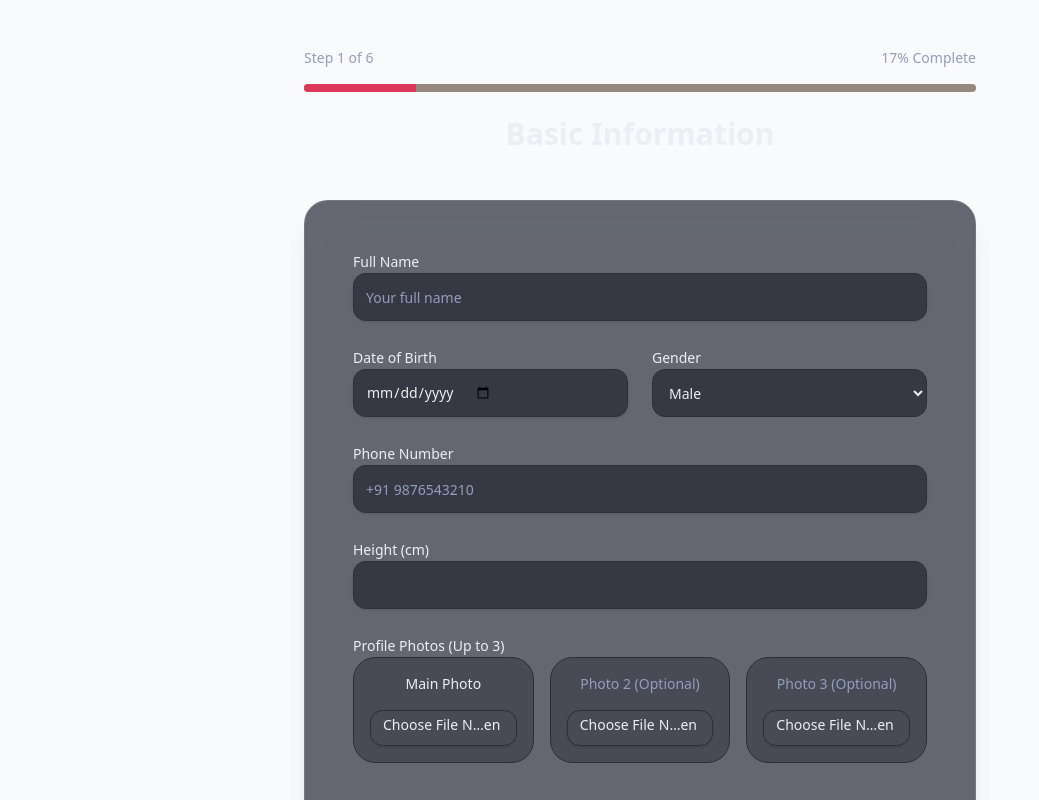
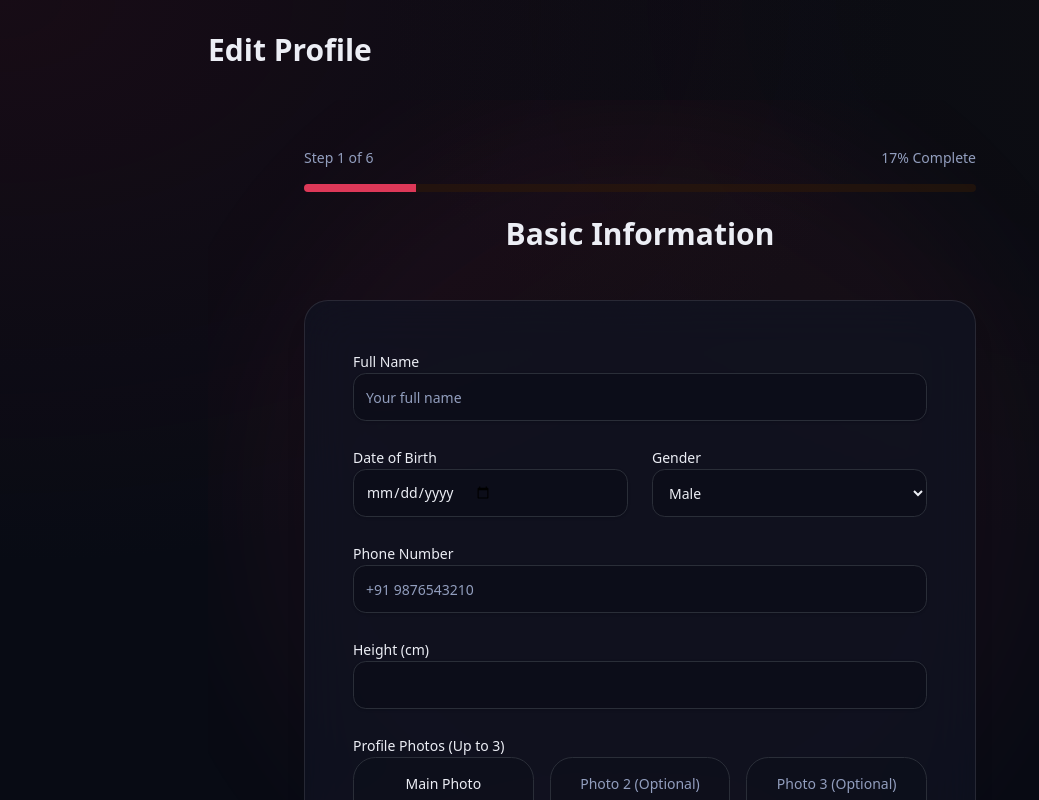
Before and after one commit to lakshay-sharma-02/vivaha, a Next.js app: page /dashboard/edit-profile in a window 1280 px wide. Shown: the top 800 px of the page, without its empty margins (0-1039 px from the left). Built offline with nearby package versions, Linux system fonts and the light colour scheme; no server answers.

Commit message:
fix: remove hardcoded light background on onboarding

```diff
--- a/app/dashboard/edit-profile/page.tsx
+++ b/app/dashboard/edit-profile/page.tsx
@@ -7,8 +7,11 @@ export const metadata = {
 
 export default function EditProfilePage() {
   return (
-    <main className="min-h-screen bg-gray-50">
-      <OnboardingWizard editMode={true} />
+    <main className="min-h-screen bg-transparent">
+      <div className="mx-auto max-w-4xl pt-8 pb-16 px-4">
+        <h1 className="text-3xl font-bold mb-8">Edit Profile</h1>
+        <OnboardingWizard editMode={true} />
+      </div>
     </main>
   )
 }
--- a/app/onboarding/page.tsx
+++ b/app/onboarding/page.tsx
@@ -7,7 +7,7 @@ export const metadata = {
 
 export default function OnboardingPage() {
   return (
-    <main className="min-h-screen bg-gray-50">
+    <main className="min-h-screen bg-transparent">
       <OnboardingWizard />
     </main>
   )
```
